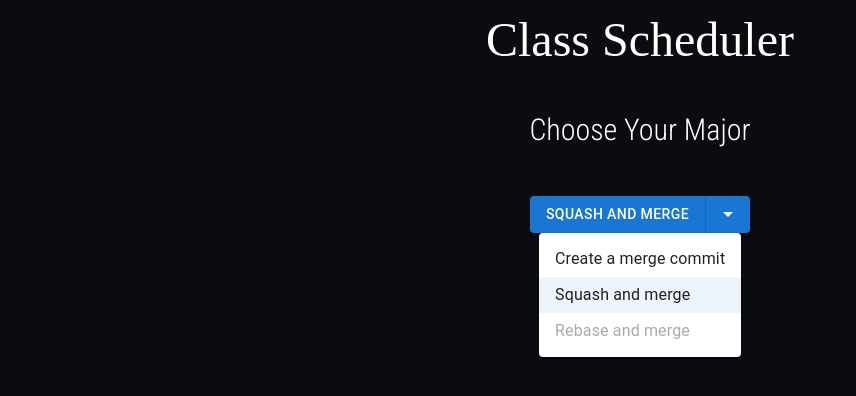
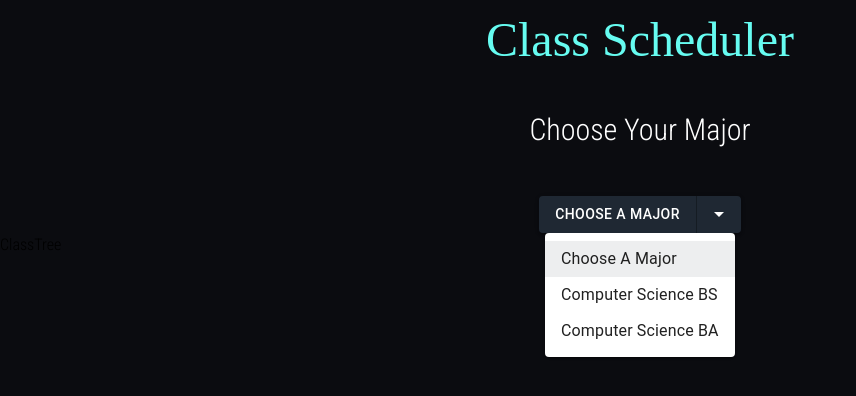
Before and after one commit to AmandeepSingh789/Major-Roadmap, a React (Create React App) app: page / in a window 1280 px wide. Both pictures are taken after a click on the button "select merge strategy". Shown: the top 396 px of the page, without its empty margins (0-856 px from the left). Built offline with nearby package versions, Linux system fonts and the light colour scheme; a web font is replaced by a local one.

Commit message:
starting tree

```diff
--- a/package.json
+++ b/package.json
@@ -14,6 +14,7 @@
     "react": "^18.2.0",
     "react-dom": "^18.2.0",
     "react-scripts": "5.0.1",
+    "reactflow": "^11.5.6",
     "styled-components": "^5.3.8",
     "web-vitals": "^2.1.4"
   },
--- a/src/App.js
+++ b/src/App.js
@@ -1,12 +1,13 @@
 import * as React from 'react';
 import MajorPicker from './Components/MajorPicker';
+import ClassTree from './Components/ClassTree';
 
 function App() {
 
   return (
     <div className="bg-[#0B0C10] min-h-screen w-screen mx-auto margin-0 font-Roboto">
       <div>
-      <h1 className='flex justify-center align-center text-5xl text-[#fff] pt-4 font-Professional'>Class Scheduler</h1>
+      <h1 className='flex justify-center align-center text-5xl text-[#66FCF1] pt-4 font-Professional'>Class Scheduler</h1>
       </div>
       <div className="flex justify-center align-center text-[#fff] mt-12 text-3xl">
         Choose Your Major
@@ -14,6 +15,7 @@ function App() {
       <div className='flex justify-center align-center mt-12'>
         <MajorPicker/>
       </div>
+      <ClassTree path="CS BA"/>
 
 
 
--- /dev/null
+++ b/src/Components/ClassTree.jsx
@@ -0,0 +1,9 @@
+import React from 'react'
+
+const ClassTree = (props) => {
+  return (
+    <div>ClassTree</div>
+  )
+}
+
+export default ClassTree
--- a/src/Components/MajorPicker.jsx
+++ b/src/Components/MajorPicker.jsx
@@ -8,13 +8,25 @@ import Paper from '@mui/material/Paper';
 import Popper from '@mui/material/Popper';
 import MenuItem from '@mui/material/MenuItem';
 import MenuList from '@mui/material/MenuList';
+import { createTheme, ThemeProvider } from '@mui/material/styles';
+import blue from '@mui/material/colors/blue';
 
-const options = ['Create a merge commit', 'Squash and merge', 'Rebase and merge'];
+const theme = createTheme({
+  palette: {
+    primary: {
+        // light: will be calculated from palette.primary.main,
+        main: '#1F2833',
+        // dark: will be calculated from palette.primary.main,
+        // contrastText: will be calculated to contrast with palette.primary.main
+      },
+  },
+});
+const options = ['Choose A Major', 'Computer Science BS', 'Computer Science BA'];
 
 export default function MajorPicker() {
   const [open, setOpen] = React.useState(false);
   const anchorRef = React.useRef(null);
-  const [selectedIndex, setSelectedIndex] = React.useState(1);
+  const [selectedIndex, setSelectedIndex] = React.useState(0);
 
   const handleClick = () => {
     console.info(`You clicked ${options[selectedIndex]}`);
@@ -33,14 +45,16 @@ export default function MajorPicker() {
     if (anchorRef.current && anchorRef.current.contains(event.target)) {
       return;
     }
-
     setOpen(false);
   };
 
   return (
     <React.Fragment>
+        <ThemeProvider theme={theme}>
       <ButtonGroup variant="contained" ref={anchorRef} aria-label="split button">
-        <Button onClick={handleClick}>{options[selectedIndex]}</Button>
+        <Button
+        color='primary'
+        onClick={handleClick}>{options[selectedIndex]}</Button>
         <Button
           size="small"
           aria-controls={open ? 'split-button-menu' : undefined}
@@ -48,6 +62,8 @@ export default function MajorPicker() {
           aria-label="select merge strategy"
           aria-haspopup="menu"
           onClick={handleToggle}
+          color='primary'
+
         >
           <ArrowDropDownIcon />
         </Button>
@@ -61,6 +77,7 @@ export default function MajorPicker() {
         role={undefined}
         transition
         disablePortal
+        color='primary'
       >
         {({ TransitionProps, placement }) => (
           <Grow
@@ -76,9 +93,10 @@ export default function MajorPicker() {
                   {options.map((option, index) => (
                     <MenuItem
                       key={option}
-                      disabled={index === 2}
+                      color='primary'
                       selected={index === selectedIndex}
                       onClick={(event) => handleMenuItemClick(event, index)}
+
                     >
                       {option}
                     </MenuItem>
@@ -89,6 +107,8 @@ export default function MajorPicker() {
           </Grow>
         )}
       </Popper>
+      </ThemeProvider>
     </React.Fragment>
+
   );
 }
```
Also changed, not shown: 1 other file (tests, documents, lock files or other folders).
